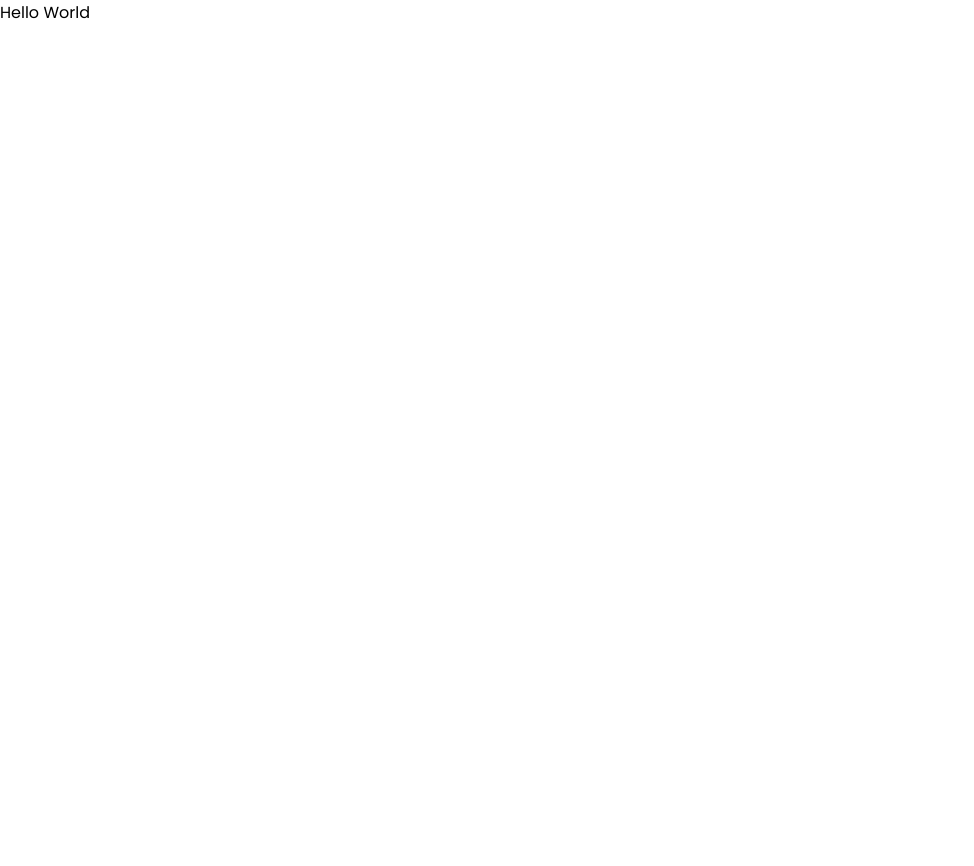
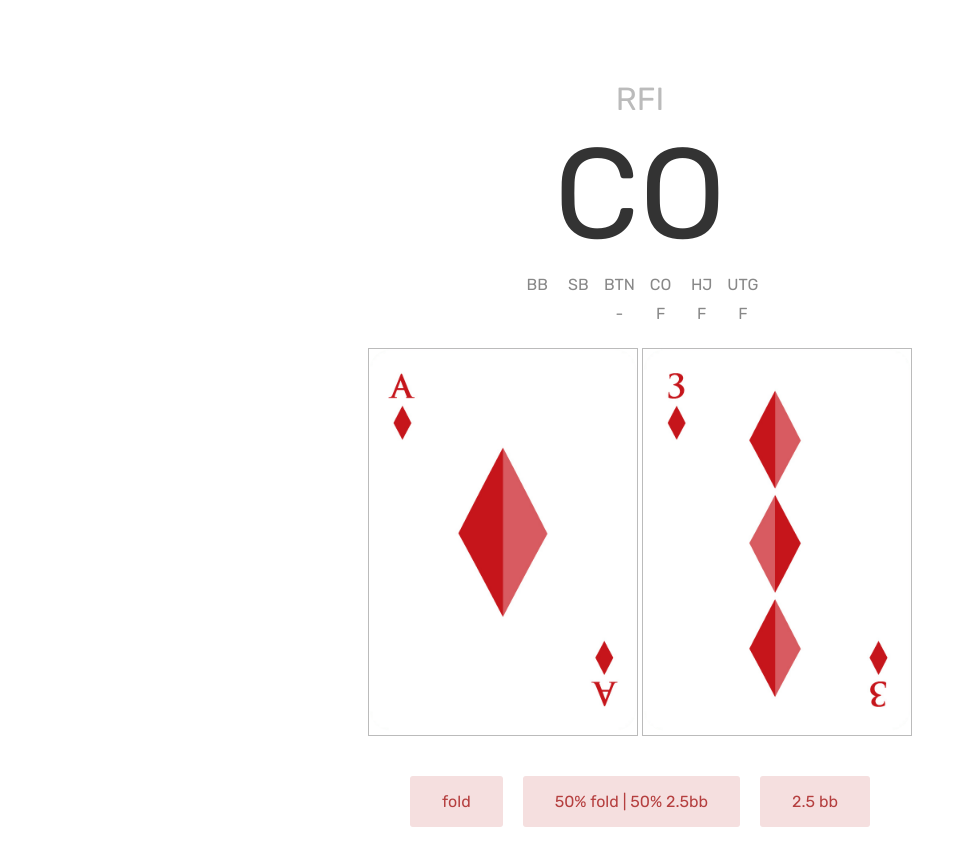
Before and after one commit to AlonLandmann/holdem-trainer, a Next.js app: page / in a window 1280 px wide. Shown: the top 866 px of the page, without its empty margins (0-974 px from the left). Before the commit the page ends 800 px from the top, so only its background shows below. Built offline with nearby package versions, Linux system fonts and the light colour scheme.

Commit message:
[add] main drill items

```diff
--- a/components/Home.js
+++ b/components/Home.js
@@ -1,7 +1,50 @@
+import Image from 'next/image'
+import css from '../scss/Home.module.scss'
+
 export default function Home() {
   return (
-    <div>
-      Hello World
+    <div className={css.container}>
+      <div className={css.main}>
+        <div className={css.title}>RFI</div>
+        <div className={css.position}>CO</div>
+        <div className={css.history}>
+          <div>BB</div>
+          <div>SB</div>
+          <div>BTN</div>
+          <div>CO</div>
+          <div>HJ</div>
+          <div>UTG</div>
+          <div></div>
+          <div></div>
+          <div>-</div>
+          <div>F</div>
+          <div>F</div>
+          <div>F</div>
+        </div>
+        <div className={css.holeCards}>
+          <div>
+            <Image
+              src='/deck/Ad.png'
+              alt='Ad'
+              width={268}
+              height={382}
+            />
+          </div>
+          <div>
+            <Image
+              src='/deck/3d.png'
+              alt='3d'
+              width={268}
+              height={382}
+            />
+          </div>
+        </div>
+        <div className={css.answerButtons}>
+          <div>fold</div>
+          <div>50% fold | 50% 2.5bb</div>
+          <div>2.5 bb</div>
+        </div>
+      </div>
     </div>
   )
 }
--- /dev/null
+++ b/scss/Home.module.scss
@@ -0,0 +1,50 @@
+.container {
+  padding: 10vh 15vw;
+}
+.main {
+  display: flex;
+  flex-direction: column;
+  align-items: center;
+}
+.title {
+  font-size: 2rem;
+  color: #bbb;
+}
+.position {
+  font-size: 8rem;
+  color: #333;
+}
+.history {
+  display: grid;
+  grid-template-columns: 1fr 1fr 1fr 1fr 1fr 1fr;
+  text-align: center;
+  div {
+    padding: 5px;
+    color: #888;
+  }
+}
+.holeCards {
+  padding: 20px 0;
+  display: flex;
+  gap: 4px;
+  div {
+    border: 1px solid #bbb;
+  }
+}
+.answerButtons {
+  padding: 20px 0;
+  display: flex;
+  gap: 20px;
+  div {
+    padding: 16px 32px;
+    color: #b53f3f;
+    background: #f5dfdf;
+    border-radius: 3px;
+    cursor: pointer;
+    transition: all 1s ease;
+    &:hover {
+      color: #fff;
+      background: #b53f3f;
+    }
+  }
+}
--- a/scss/globals.scss
+++ b/scss/globals.scss
@@ -1,4 +1,4 @@
-@import url('https://fonts.googleapis.com/css2?family=Poppins:wght@100;200;300;400;500;600;700;800;900&display=swap');
+@import url('https://fonts.googleapis.com/css2?family=Rubik:ital,wght@0,300;0,400;0,500;0,600;0,700;0,800;0,900;1,300;1,400;1,500;1,600;1,700;1,800;1,900&display=swap');
 
 * {
   box-sizing: border-box;
@@ -6,6 +6,6 @@
   margin: 0;
 }
 body {
-  font-family: 'Poppins', sans-serif;
+  font-family: 'Rubik', sans-serif;
   font-size: 1rem;
 }
```
